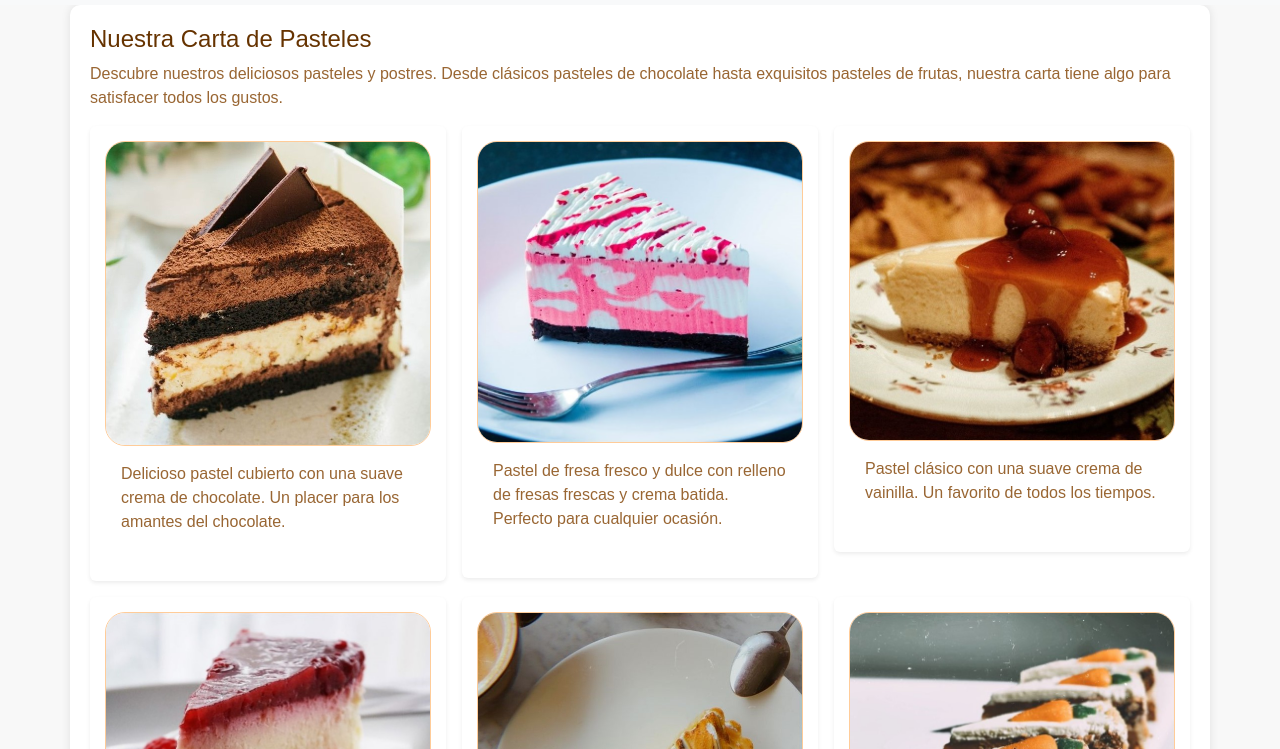
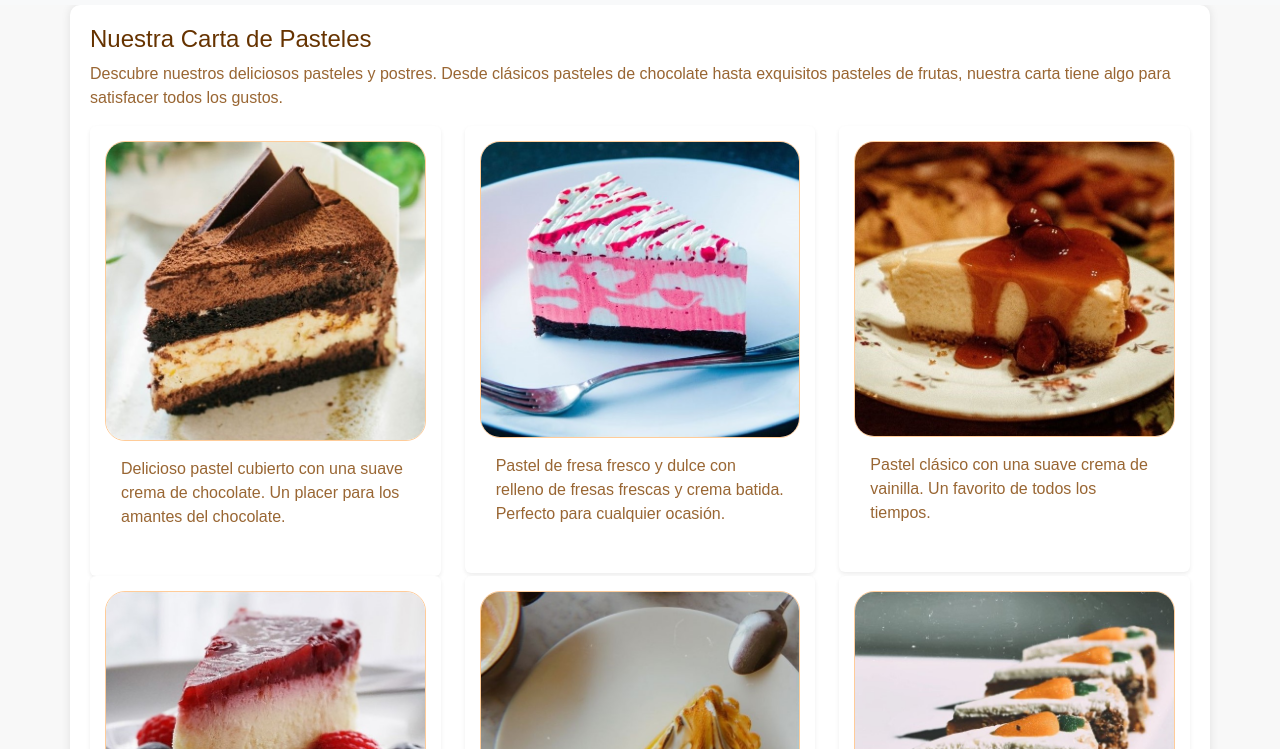
Before and after one commit to monicasilvaa/proyecto1, a plain HTML site: page menu.html in a window 1280 px wide. Shown: the part 51-800 px from the top of the page. Drawn offline with nearby package versions, Linux system fonts and the light colour scheme.

Commit message:
README.md modificado

```diff
--- a/menu.html
+++ b/menu.html
@@ -17,7 +17,7 @@
         <h1>Nuestra Carta de Pasteles</h1>
         <p>Descubre nuestros deliciosos pasteles y postres. Desde clásicos pasteles de chocolate hasta exquisitos pasteles de frutas, nuestra carta tiene algo para satisfacer todos los gustos.</p>
 
-        <div class="row row-cols-1 row-cols-sm-2 row-cols-md-3 g-3">
+        <div class="row row-cols-1 row-cols-sm-2 row-cols-md-3">
             <div class="col">
                 <div class="card shadow-sm">
                     <img src="img/cake1.jpg" alt="Pastel de chocolate">
```
Also changed, not shown: 1 other file.
